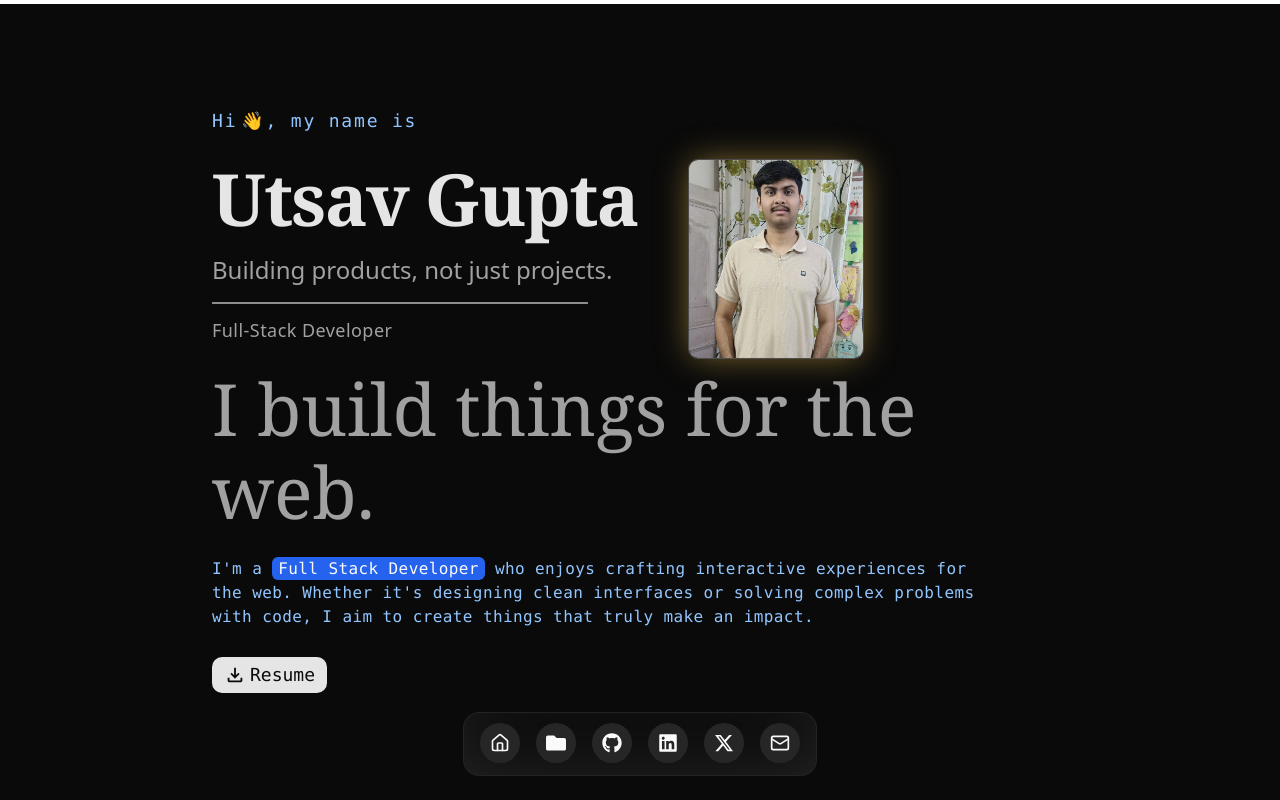
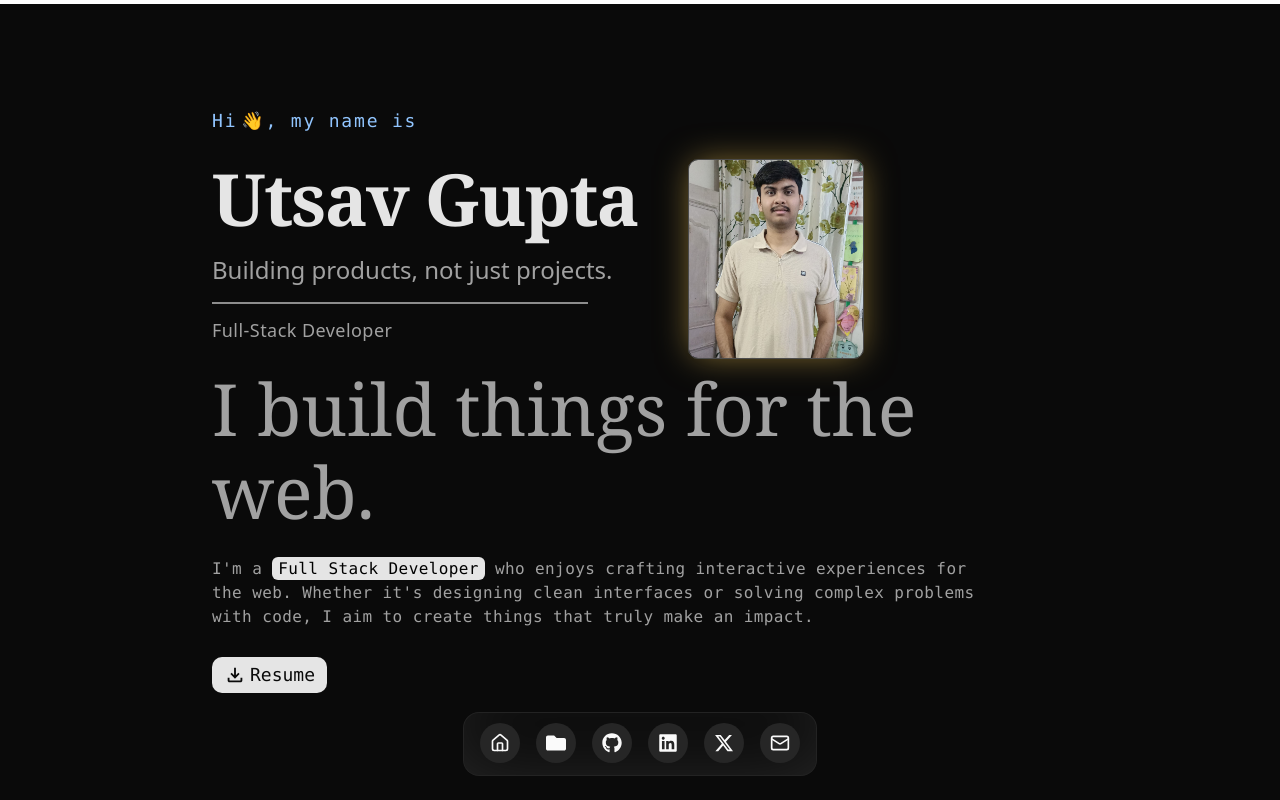
Before and after one commit to utsavg05/next-portfolio, a Next.js app: page / in a window 1280 px wide. Shown: the top 800 px of the page. Built offline with nearby package versions, Linux system fonts and the light colour scheme.

Commit message:
Changed hero theme

```diff
--- a/src/components/hero.tsx
+++ b/src/components/hero.tsx
@@ -181,6 +181,7 @@ const HeroSection = () => {
     <section className="w-full min-h-screen md:max-w-4xl mx-auto flex flex-col justify-center px-6 md:px-5 py-4 md:py-16">
       {/* Intro */}
       <p className="font-mono text-sky-900 text-md md:text-lg dark:text-chart-1 tracking-widest mb-6">
+      {/* <p className="font-mono text-sky-900 text-md md:text-lg dark:text-muted-foreground tracking-widest mb-6"> */}
         Hi<span className="ml-1">👋</span>, my name is
       </p>
       {/* Name + Image */}
@@ -241,9 +242,9 @@ const HeroSection = () => {
         <h2 className="text-muted-foreground text-3xl sm:text-4xl md:text-7xl lg:text-7xl font-serif leading-snug md:leading-[1.15] text-center md:text-left">
           I build things for the web.
         </h2>
-        <p className="dark:text-chart-1 text-sky-900 dark:text-base sm:text-lg md:text-xl leading-relaxed md:leading-normal tracking-normal md:tracking-wide font-mono text-center md:text-left">
+        <p className="dark:text-muted-foreground text-sky-900 dark:text-base sm:text-lg md:text-xl leading-relaxed md:leading-normal tracking-normal md:tracking-wide font-mono text-center md:text-left">
           I'm a{" "}
-          <span className="bg-sky-100 text-sky-800 dark:text-foreground dark:bg-chart-3 rounded-sm px-1.5 py-0.5">
+          <span className="bg-sky-100 dark:bg-chart-3 dark:bg-primary dark:text-black rounded-sm px-1.5 py-0.5">
             Full Stack Developer
           </span>{" "}
           who enjoys crafting interactive experiences for the web. Whether it's
```
